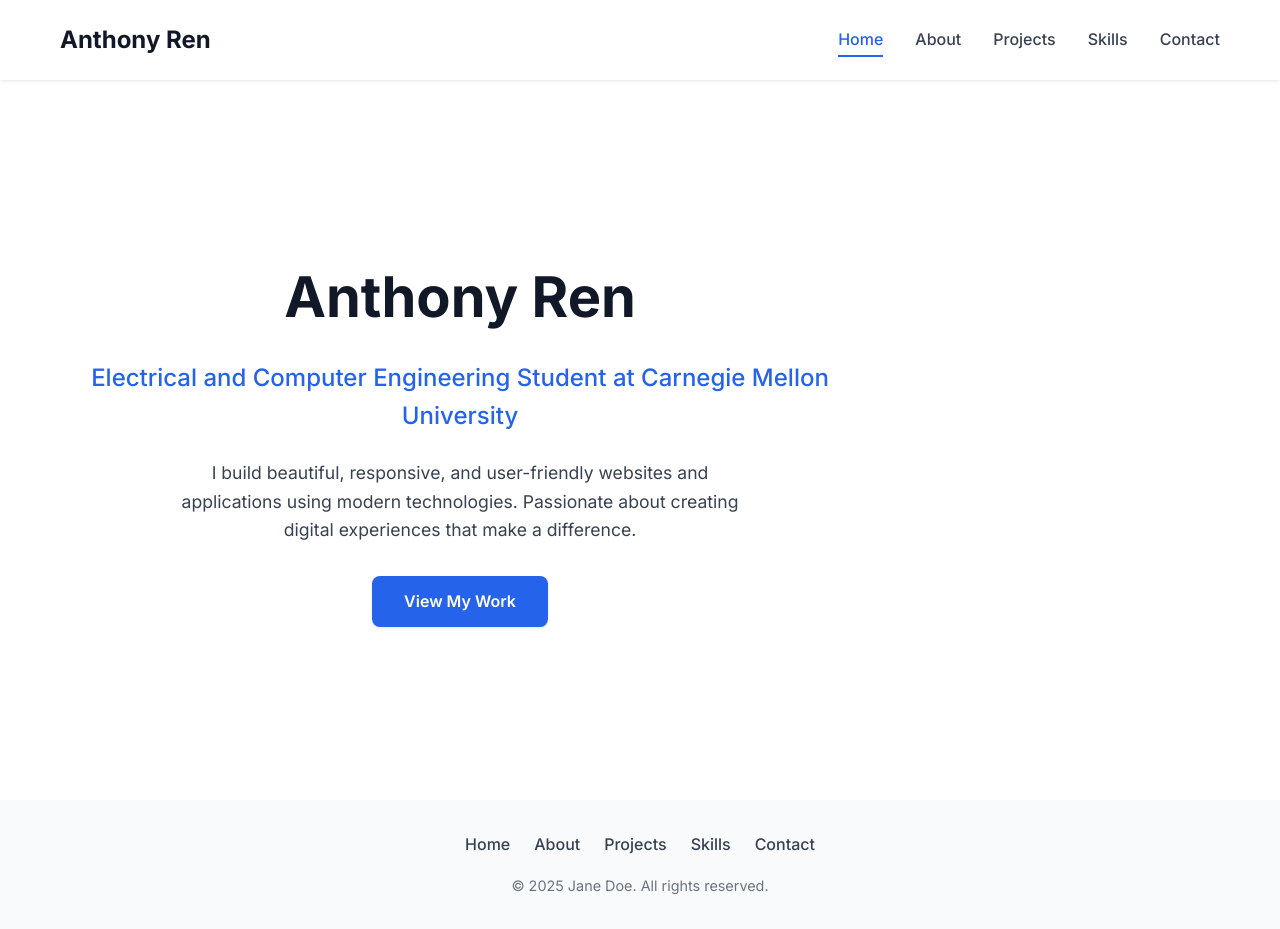
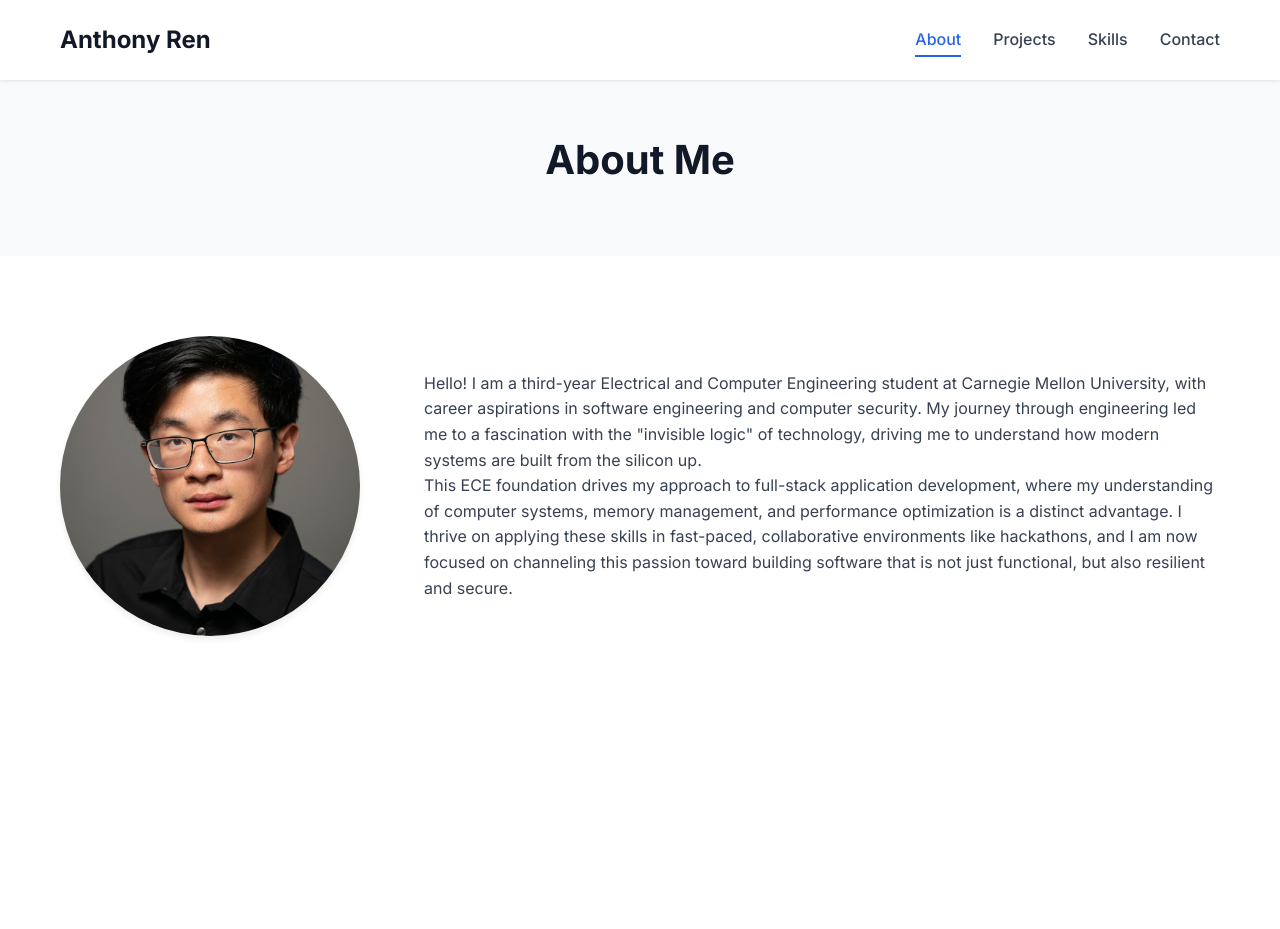
Before and after one commit to Anthonyr5868/Anthonyr5868.github.io, a plain HTML site: page index.html in a window 1280 px wide. After the commit the page ends 800 px from the top, so only its background shows below. Drawn offline with Linux system fonts and the light colour scheme.

```diff
--- a/css/styles.css
+++ b/css/styles.css
@@ -300,7 +300,7 @@ section {
 /* Skills Section */
 .skills-grid {
     display: grid;
-    grid-template-columns: repeat(auto-fill, minmax(120px, 1fr));
+    grid-template-columns: repeat(auto-fill, minmax(150px, 1fr));
     gap: 1.5rem;
     margin-top: 2rem;
 }
@@ -387,39 +387,6 @@ textarea.form-control {
     transform: translateY(-3px);
 }
 
-/* Footer */
-footer {
-    background-color: var(--accent-bg);
-    padding: 2rem 0;
-    text-align: center;
-}
-
-.footer-content {
-    display: flex;
-    flex-direction: column;
-    align-items: center;
-    gap: 1rem;
-}
-
-.footer-links {
-    display: flex;
-    gap: 1.5rem;
-}
-
-.footer-link {
-    font-weight: 500;
-    transition: var(--transition);
-}
-
-.footer-link:hover {
-    color: var(--primary-color);
-}
-
-.copyright {
-    color: #6b7280;
-    font-size: 0.9rem;
-}
-
 /* Page Header */
 .page-header {
     background-color: var(--accent-bg);
@@ -440,6 +407,13 @@ footer {
 }
 
 /* Responsive Design */
+@media (min-width: 1024px) and (max-width: 1366px) {
+    .skills-grid {
+        grid-template-columns: repeat(3, 1fr); /* 3 columns for 6 skills, 2 rows */
+        gap: 2rem;
+    }
+}
+
 @media (max-width: 992px) {
     .about-content {
         flex-direction: column;
@@ -452,6 +426,11 @@ footer {
 
     .projects-grid {
         grid-template-columns: repeat(auto-fill, minmax(280px, 1fr));
+    }
+
+    .skills-grid {
+        grid-template-columns: repeat(3, 1fr);
+        gap: 1.5rem;
     }
 }
 
--- a/index.html
+++ b/index.html
@@ -4,7 +4,7 @@
 <head>
     <meta charset="UTF-8">
     <meta name="viewport" content="width=device-width, initial-scale=1.0">
-    <title>Anthony Ren | Portfolio</title>
+    <title>About Me | Anthony Ren Portfolio</title>
     <link rel="preconnect" href="https://fonts.googleapis.com">
     <link rel="preconnect" href="https://fonts.gstatic.com" crossorigin>
     <link href="https://fonts.googleapis.com/css2?family=Inter:wght@300;400;500;600;700&display=swap" rel="stylesheet">
@@ -18,8 +18,7 @@
             <nav class="navbar">
                 <a href="index.html" class="logo">Anthony Ren</a>
                 <div class="nav-links" id="navLinks">
-                    <a href="index.html" class="active">Home</a>
-                    <a href="about.html">About</a>
+                    <a href="index.html" class="active">About</a>
                     <a href="projects.html">Projects</a>
                     <a href="skills.html">Skills</a>
                     <a href="contact.html">Contact</a>
@@ -36,40 +35,38 @@
         </div>
     </header>
 
-    <!-- Hero Section -->
-    <section class="hero" id="home">
+    <!-- Page Header -->
+    <div class="page-header">
         <div class="container">
-            <div class="hero-content">
-                <h1>Anthony Ren</h1>
-                <h2>Electrical and Computer Engineering Student at Carnegie Mellon University</h2>
-                <p>I build beautiful, responsive, and user-friendly websites and applications using modern technologies.
-                    Passionate about creating digital experiences that make a difference.</p>
-                <a href="projects.html" class="btn">View My Work</a>
+            <h1>About Me</h1>
+        </div>
+    </div>
+
+    <!-- About Section -->
+    <section>
+        <div class="container">
+            <div class="about-content">
+                <div class="about-img">
+                    <img src="images/portrait.jpg" alt="Anthony's Profile Picture">
+                </div>
+                <div class="about-text">
+                    <p>
+                        Hello! I am a third-year Electrical and Computer Engineering student at Carnegie Mellon University, with career
+                        aspirations in software engineering and computer security. My journey through engineering led me to a fascination with
+                        the "invisible logic" of technology, driving me to understand how modern systems are built from the silicon up.
+                    </p>
+                    <p>
+                        This ECE foundation drives my approach to full-stack application development, where my understanding of
+                        computer systems, memory management, and performance optimization is a distinct advantage. I thrive on applying these
+                        skills in fast-paced, collaborative environments like hackathons, and I am now focused on channeling this passion toward
+                        building software that is not just functional, but also resilient and secure.
+                    </p>
+                </div>
             </div>
         </div>
     </section>
-
-
-    <!-- Footer -->
-    <footer>
-        <div class="container">
-            <div class="footer-content">
-                <div class="footer-links">
-                    <a href="index.html" class="footer-link">Home</a>
-                    <a href="about.html" class="footer-link">About</a>
-                    <a href="projects.html" class="footer-link">Projects</a>
-                    <a href="skills.html" class="footer-link">Skills</a>
-                    <a href="contact.html" class="footer-link">Contact</a>
-                </div>
-                <p class="copyright">© 2025 Jane Doe. All rights reserved.</p>
-            </div>
-        </div>
-    </footer>
 
     <script src="js/script.js"></script>
 </body>
 
 </html>
-</body>
-
-</html>
```
Also changed, not shown: about.html (deleted, +0 -73 lines), contact.html (+1 -2 lines), projects.html (+2 -3 lines), skills.html (+1 -1 lines).
